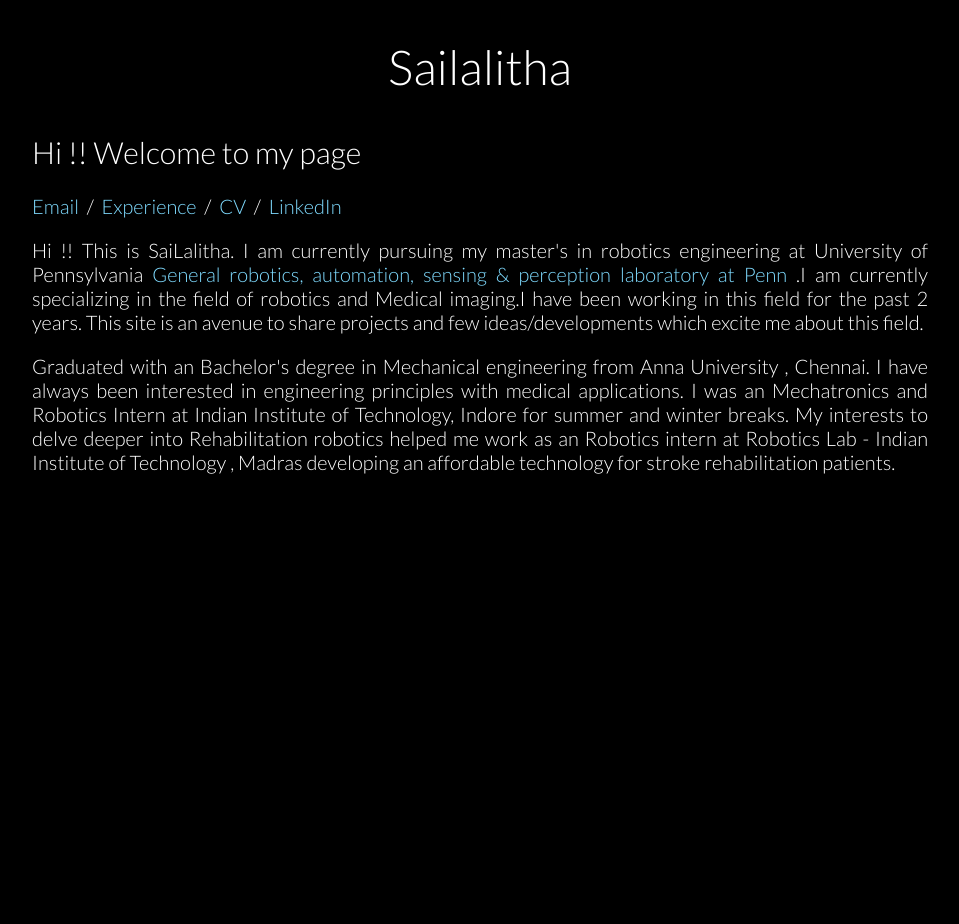
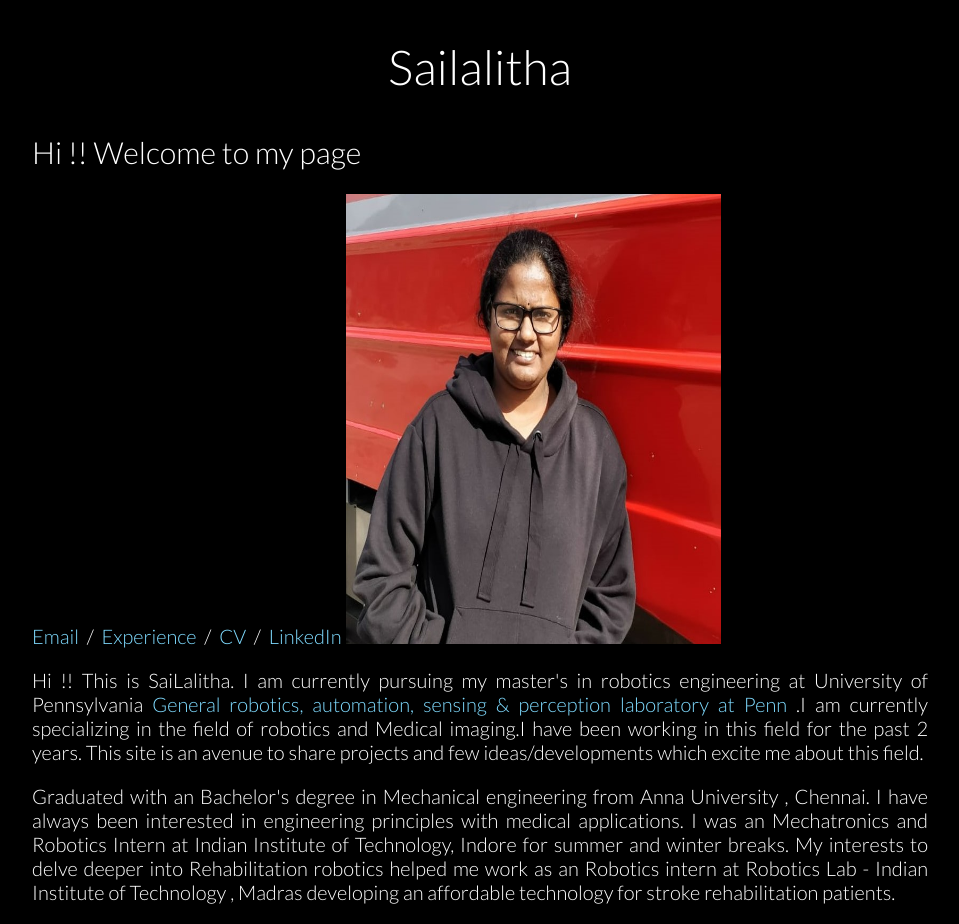
Before and after one commit to sailalitha96/sailalitha96.github.io, a Jekyll site: the page index.html, which Jekyll copies as it is, in a window 1280 px wide. Shown: the whole page, without its empty margins (160-1119 px from the left). Built offline with Jekyll 4.4.1, drawn with Linux system fonts in a browser that asks for light colours; nearby versions of some CDN libraries; before the commit the page ends 900 px from its top, so only the background shows below that.

Commit message:
Update index.html

```diff
--- a/index.html
+++ b/index.html
@@ -19,7 +19,7 @@
 		<a href="/exp.html"> Experience </a> &nbsp/&nbsp
                 <a href="data/JonBarron-bio.txt">CV</a> &nbsp/&nbsp
                 <a href="https://www.linkedin.com/in/sailalithag1996/"> LinkedIn </a>
-
+		<img src= '/projects/intropic.jpeg' style=" width:375px;height: 450px;">
               </p>
 
 		<p> Hi !! This is SaiLalitha. I am currently pursuing my master's in robotics engineering at University of Pennsylvania <a href="https://www.grasp.upenn.edu/">General robotics, automation, sensing & perception laboratory at Penn </a>.I am currently specializing in the field of robotics and Medical imaging.I have been working in this field for the past 2 years.
```
